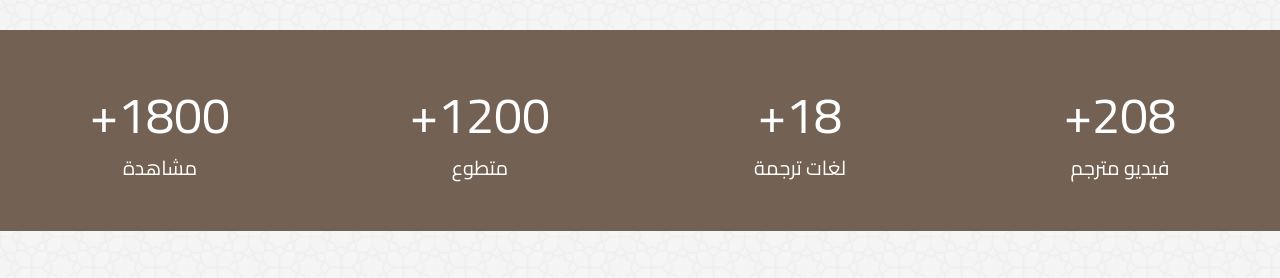
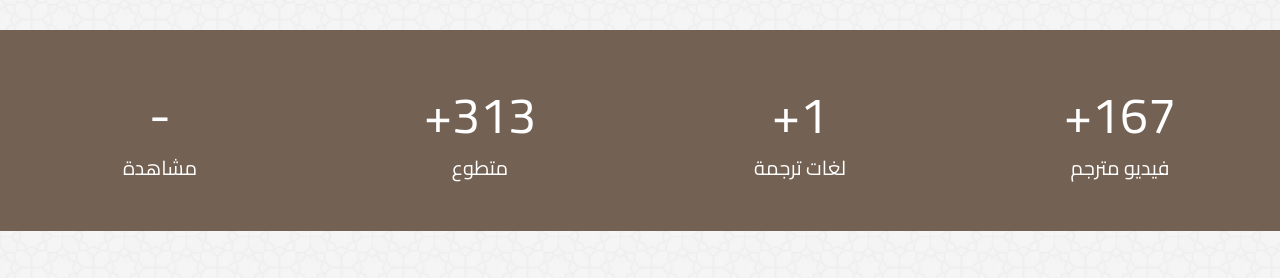
Before and after one commit to X7md/hdayat-frontEnd, a plain HTML site: page index.html in a window 1280 px wide. Shown: the part 880-1158 px from the top of the page. Drawn offline with Linux system fonts and the light colour scheme; files whose address does not match are found by name.

Commit message:
add static data

```diff
--- a/index.html
+++ b/index.html
@@ -135,25 +135,25 @@
           <div class="row align-items-center">
             <div class="col-lg-3 col-6">
               <div class="widget__item-info text-center mb-4 mb-lg-0">
-                <h2 class="widget__item-number text-white"><span class="counter-value" data-count="208"></span>+</h2>
+                <h2 class="widget__item-number text-white"><span class="counter-value" data-count="167"></span>+</h2>
                 <h3 class="widget__item-title text-white">فيديو مترجم</h3>
               </div>
             </div>
             <div class="col-lg-3 col-6">
               <div class="widget__item-info text-center mb-4 mb-lg-0">
-                <h2 class="widget__item-number text-white"><span class="counter-value" data-count="18"></span>+</h2>
+                <h2 class="widget__item-number text-white"><span class="counter-value" data-count="1"></span>+</h2>
                 <h3 class="widget__item-title text-white">لغات ترجمة</h3>
               </div>
             </div>
             <div class="col-lg-3 col-6">
               <div class="widget__item-info text-center">
-                <h2 class="widget__item-number text-white"><span class="counter-value" data-count="1200"></span>+</h2>
+                <h2 class="widget__item-number text-white"><span class="counter-value" data-count="313"></span>+</h2>
                 <h3 class="widget__item-title text-white">متطوع</h3>
               </div>
             </div>
             <div class="col-lg-3 col-6">
               <div class="widget__item-info text-center">
-                <h2 class="widget__item-number text-white"><span class="counter-value" data-count="1800"></span>+</h2>
+                <h2 class="widget__item-number text-white"><span class="counter-value" ></span>-</h2>
                 <h3 class="widget__item-title text-white">مشاهدة</h3>
               </div>
             </div>
```
